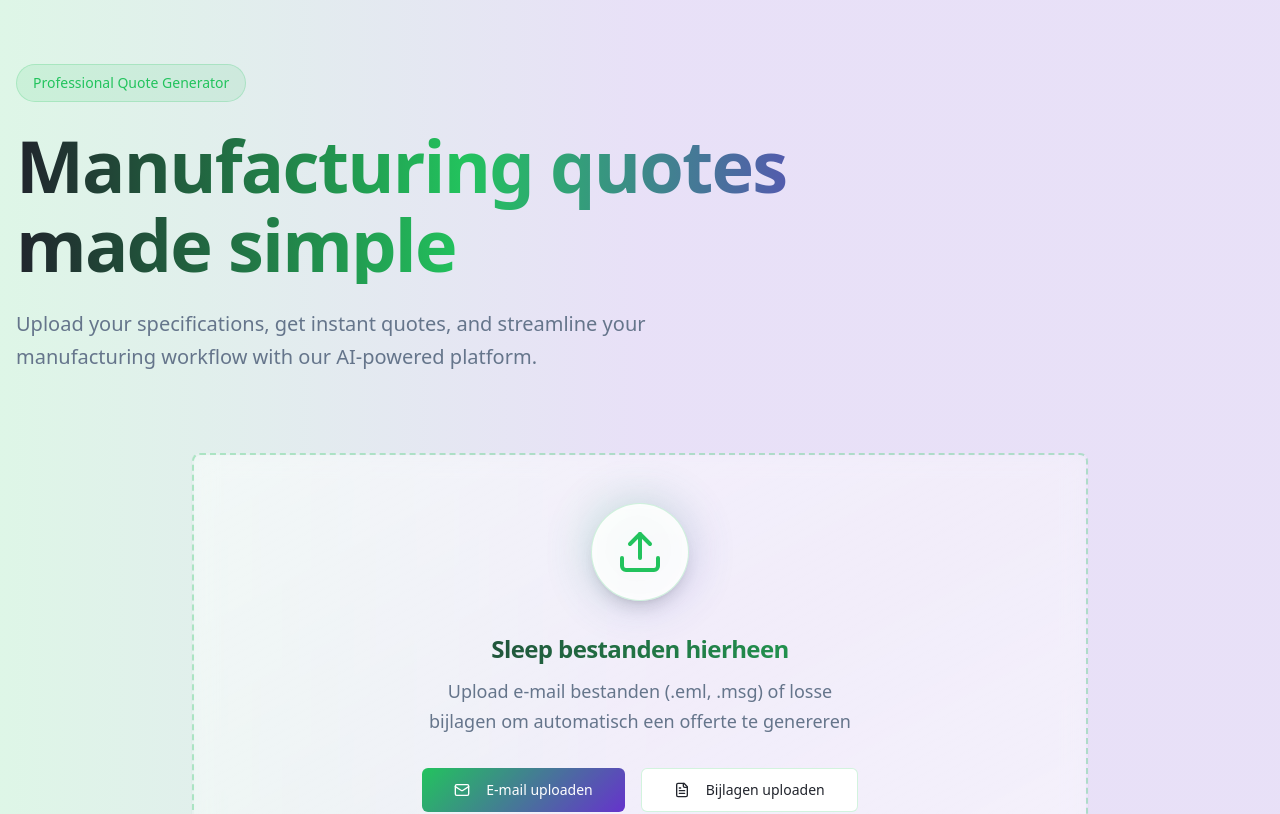
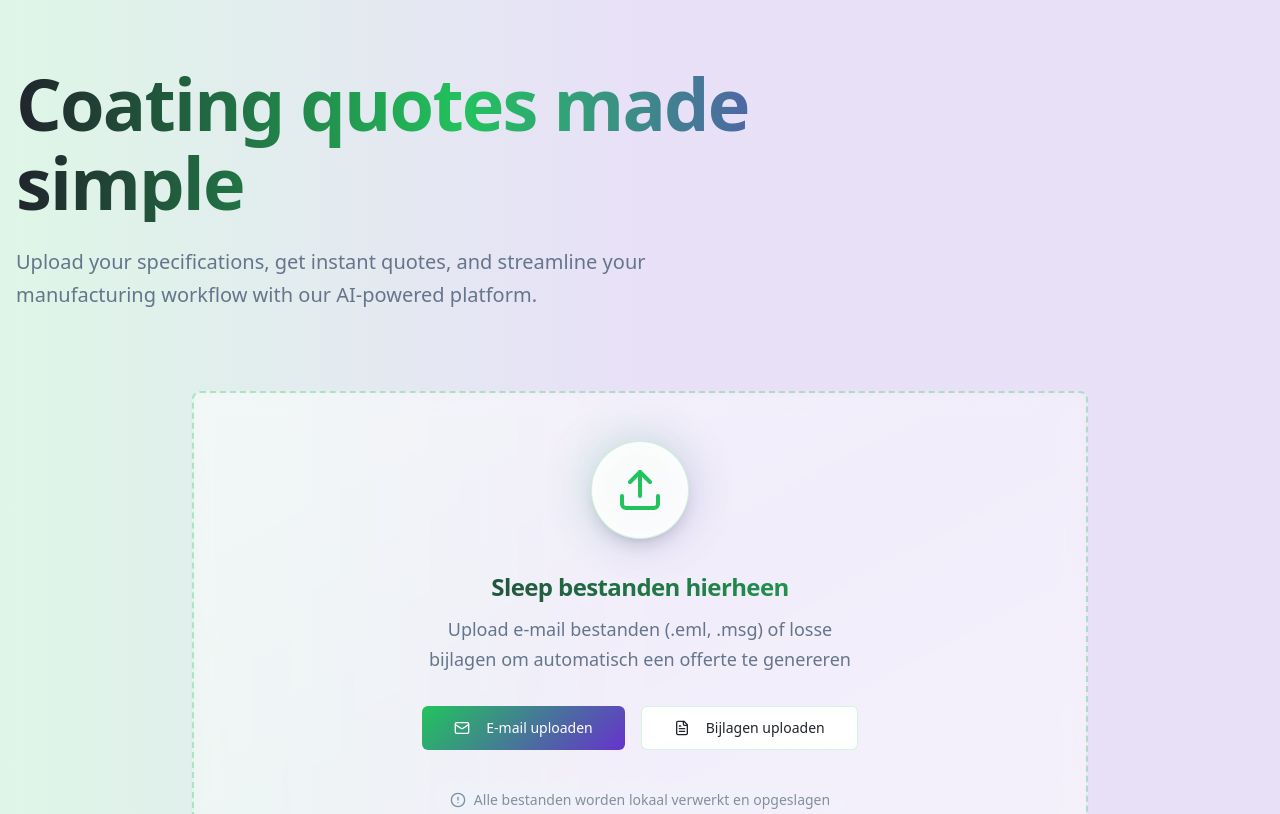
Before and after one commit to hrjdevries-savage/quotecoat, a React (Vite) app: page / in a window 1280 px wide. Shown: the top 814 px of the page. Built offline with nearby package versions, Linux system fonts and the light colour scheme.

Commit message:
Update landing page text
Remove "Professional Quote Generator" from the landing page and change the main heading from "Manufacturing quotes made simple" to "Coating quotes made simple".

```diff
--- a/src/pages/Index.tsx
+++ b/src/pages/Index.tsx
@@ -22,13 +22,8 @@ const Index = () => {
         <div className="relative overflow-hidden pb-8">
           <div className="container relative mx-auto px-4 py-16">
             <div className="max-w-4xl">
-              <div className="mb-6">
-                <span className="inline-block px-4 py-2 bg-primary/10 text-primary text-sm font-medium rounded-full border border-primary/20">
-                  Professional Quote Generator
-                </span>
-              </div>
               <h1 className="mb-6 bg-gradient-to-r from-foreground via-primary to-accent bg-clip-text text-transparent">
-                Manufacturing quotes made simple
+                Coating quotes made simple
               </h1>
               <p className="text-xl text-muted-foreground mb-8 max-w-2xl leading-relaxed">
                 Upload your specifications, get instant quotes, and streamline your manufacturing workflow with our AI-powered platform.
```
